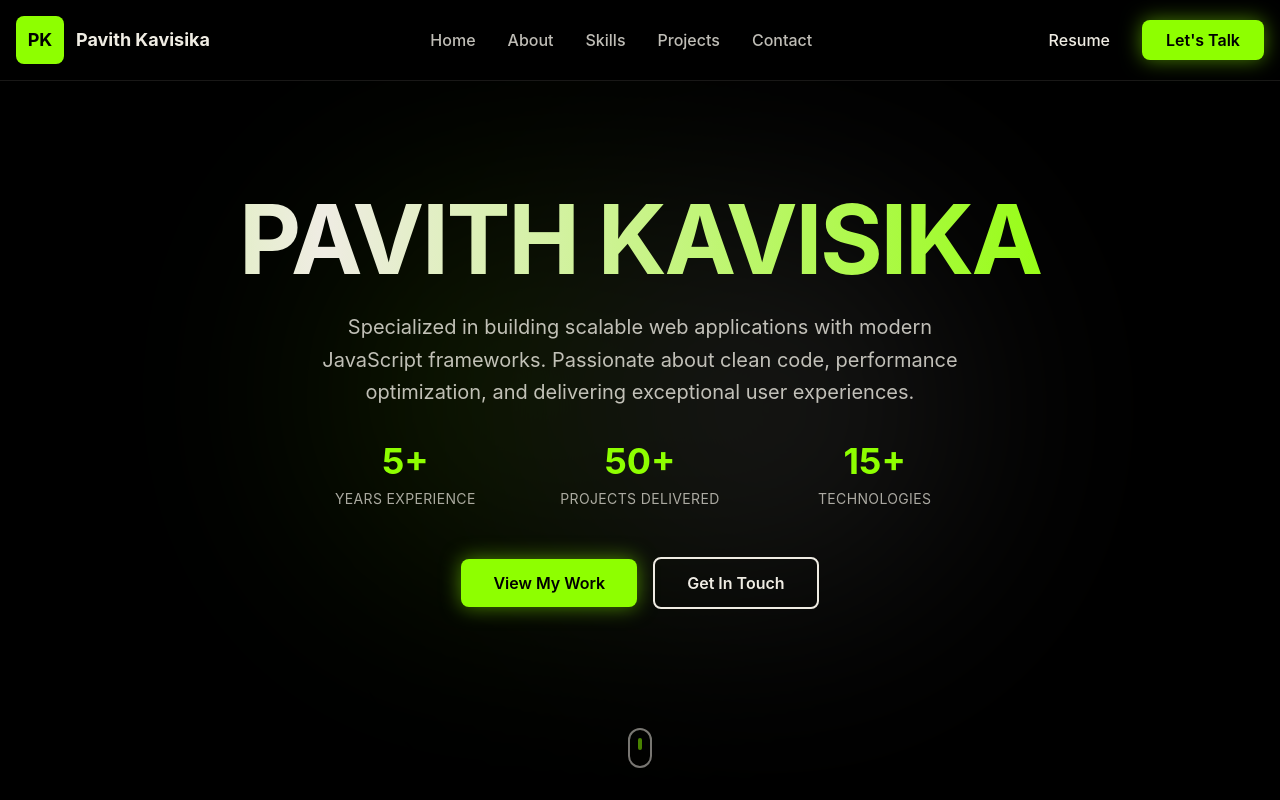
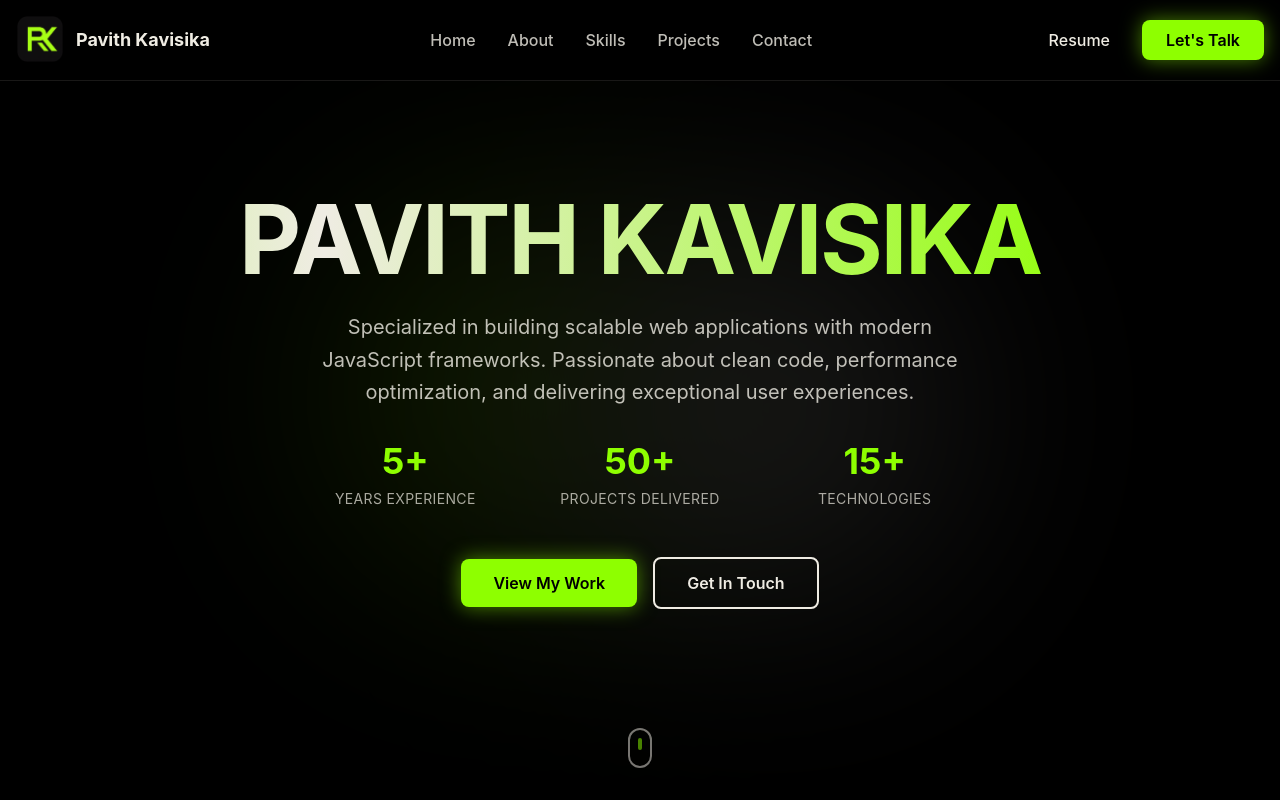
Before and after one commit to kbpkavisika/Portfolio, a Next.js app: page / in a window 1280 px wide. Shown: the top 800 px of the page. Built offline with nearby package versions, Linux system fonts and the light colour scheme.

Commit message:
feat: Add the logo

```diff
--- a/src/components/Footer.tsx
+++ b/src/components/Footer.tsx
@@ -1,4 +1,5 @@
 import Image from "next/image";
+import logoImage from "../assets/logo.png";
 
 export default function Footer() {
   return (
@@ -8,10 +9,13 @@ export default function Footer() {
           {/* Brand Section */}
           <div>
             <div className="flex items-center gap-2 mb-4">
-              <div className="w-12 h-12 bg-[#8EFF00] rounded-lg flex items-center justify-center">
-                {/* Fallback to PK text logo until logo.png is added */}
-                <span className="text-black font-bold text-lg">PK</span>
-              </div>
+              <Image
+                src={logoImage}
+                alt="PK Logo"
+                width={40}
+                height={40}
+                className="rounded-lg"
+              />
               <span className="text-xl font-bold gradient-text">Pavith Kavisika</span>
             </div>
             <p className="text-[#EFECE3]/70 text-sm">
--- a/src/components/Header.tsx
+++ b/src/components/Header.tsx
@@ -3,6 +3,7 @@
 import Link from "next/link";
 import Image from "next/image";
 import { useState } from "react";
+import logoImage from "../assets/logo.png";
 
 export default function Header() {
   const [isMenuOpen, setIsMenuOpen] = useState(false);
@@ -22,11 +23,14 @@ export default function Header() {
           {/* Logo/Brand */}
           <Link href="/" className="flex items-center gap-3 group">
             <div className="relative">
-              <div className="absolute inset-0 rounded-lg blur-sm opacity-50 group-hover:opacity-100 transition-opacity"></div>
-              <div className="relative w-12 h-12 bg-[#8EFF00] rounded-lg flex items-center justify-center">
-                {/* Fallback to PK text logo until logo.png is added */}
-                <span className="text-black font-bold text-lg">PK</span>
-              </div>
+              <div className="absolute inset-0 rounded-lg blur-sm opacity-20 group-hover:opacity-40 transition-opacity"></div>
+              <Image
+                src={logoImage}
+                alt="PK Logo"
+                width={48}
+                height={48}
+                className="relative z-10 transition-transform group-hover:scale-105 rounded-lg"
+              />
             </div>
             <div className="flex flex-col">
               <span className="text-[#EFECE3] font-bold text-lg leading-none">Pavith Kavisika</span>
--- /dev/null
+++ b/src/components/Logo.tsx
@@ -0,0 +1,38 @@
+interface LogoProps {
+  className?: string;
+  size?: number;
+}
+
+export default function Logo({ className = "", size = 48 }: LogoProps) {
+  return (
+    <svg
+      width={size}
+      height={size}
+      viewBox="0 0 100 100"
+      fill="none"
+      className={className}
+      xmlns="http://www.w3.org/2000/svg"
+    >
+      {/* Background rounded square */}
+      <rect
+        width="100"
+        height="100"
+        rx="22"
+        ry="22"
+        fill="#000000"
+      />
+
+      {/* P letter */}
+      <path
+        d="M20 25 L20 75 L28 75 L28 55 L45 55 C52 55 57 50 57 42.5 C57 35 52 30 45 30 L20 25 Z M28 33 L42 33 C46 33 48 36 48 42.5 C48 49 46 52 42 52 L28 52 L28 33 Z"
+        fill="#8EFF00"
+      />
+
+      {/* K letter */}
+      <path
+        d="M62 25 L62 75 L70 75 L70 55 L75 55 L85 75 L95 75 L82 50 L94 25 L84 25 L75 42 L70 42 L70 25 L62 25 Z"
+        fill="#8EFF00"
+      />
+    </svg>
+  );
+}
```
Also changed, not shown: src/assets/logo.png (added).
